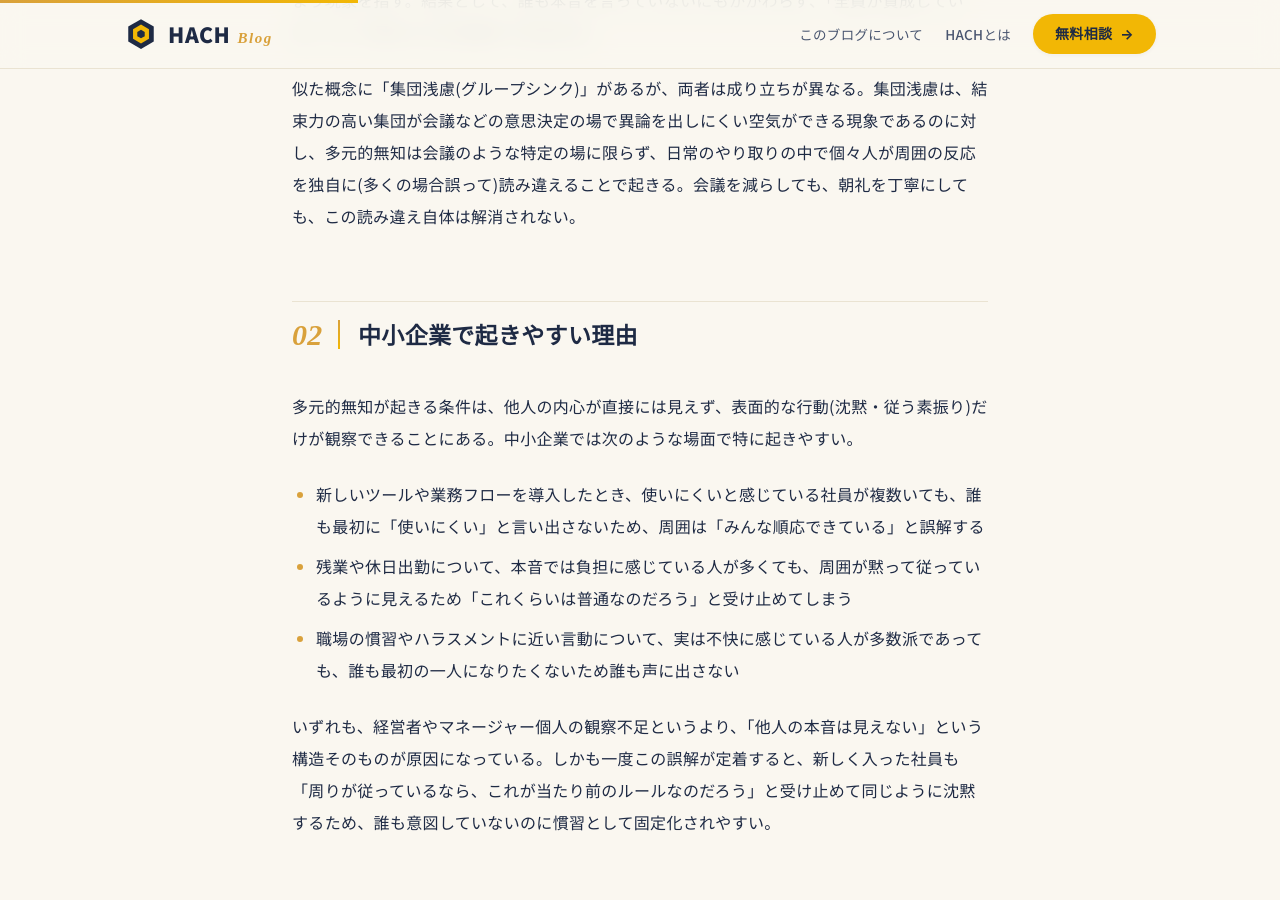
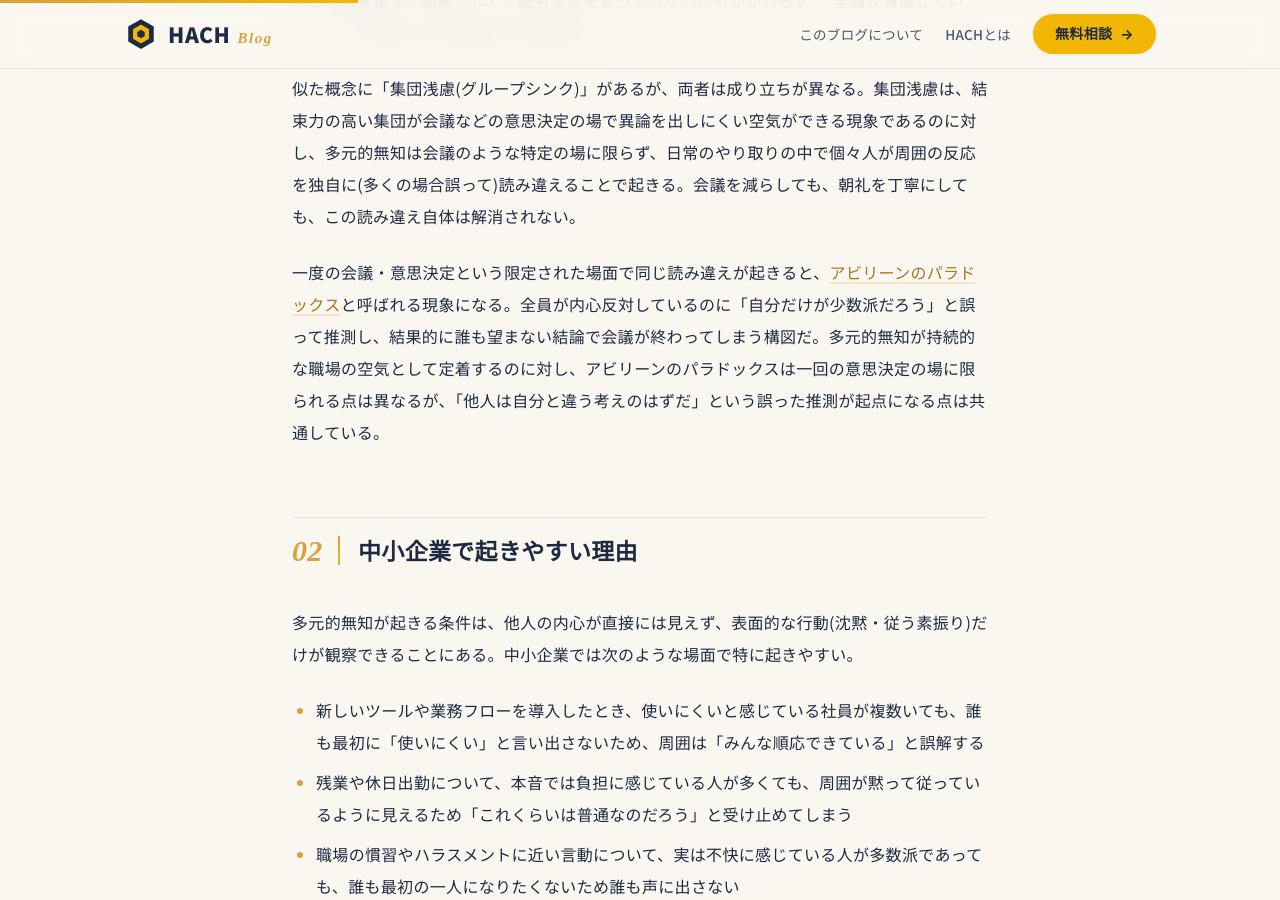
Before and after one commit to ismweb-ai/hach-blog, a Jekyll site: the page built from _posts/2026-09-28-tagenteki-muchi-daremo-iwanai-tsutawaranai-fuan.md, in a window 1280 px wide and 900 px high, scrolled down 1186 px. Built offline with Jekyll 4.4.1, drawn with Linux system fonts in a browser that asks for light colours; some web fonts are replaced.

Commit message:
improve: 長期孤立記事(アビリーンのパラドックス・エキスパートの盲点)への内部リンクを既存記事2本に追加
- 多元的無知→アビリーンのパラドックス、透明性の錯覚→エキスパートの盲点へ内部リンクを追加
- 両記事とも2026-10-22公開から5日間孤立(被リンク0)が続いていたため解消

Co-Authored-By: Claude Sonnet 5 <noreply@anthropic.com>
Claude-Session: https://claude.ai/code/session_01PrKyiY5YQAYCXfQK4ifxP8

```diff
--- a/_posts/2026-09-28-tagenteki-muchi-daremo-iwanai-tsutawaranai-fuan.md
+++ b/_posts/2026-09-28-tagenteki-muchi-daremo-iwanai-tsutawaranai-fuan.md
@@ -15,6 +15,8 @@ category: マネジメント
 多元的無知とは、集団の多くが心の中では同じ疑問や不満を抱えているのに、「自分以外の全員は納得しているはずだ」と誤って思い込み、その誤った予測に沿って一人ひとりが沈黙してしまう現象を指す。結果として、誰も本音を言っていないにもかかわらず、「全員が賛成している」という見かけ上の合意ができあがる。
 
 似た概念に「集団浅慮(グループシンク)」があるが、両者は成り立ちが異なる。集団浅慮は、結束力の高い集団が会議などの意思決定の場で異論を出しにくい空気ができる現象であるのに対し、多元的無知は会議のような特定の場に限らず、日常のやり取りの中で個々人が周囲の反応を独自に(多くの場合誤って)読み違えることで起きる。会議を減らしても、朝礼を丁寧にしても、この読み違え自体は解消されない。
+
+一度の会議・意思決定という限定された場面で同じ読み違えが起きると、[アビリーンのパラドックス](/2026/10/abilene-paradox-kaigi-zenin-hantai-nanimo-iwanai-fuan/)と呼ばれる現象になる。全員が内心反対しているのに「自分だけが少数派だろう」と誤って推測し、結果的に誰も望まない結論で会議が終わってしまう構図だ。多元的無知が持続的な職場の空気として定着するのに対し、アビリーンのパラドックスは一回の意思決定の場に限られる点は異なるが、「他人は自分と違う考えのはずだ」という誤った推測が起点になる点は共通している。
 
 ## 中小企業で起きやすい理由
 
```
Also changed, not shown: _posts/2026-10-12-toumeisei-sakkaku-shiji-tsutawatta-tsumori-fuan.md (+2 -0 lines).
